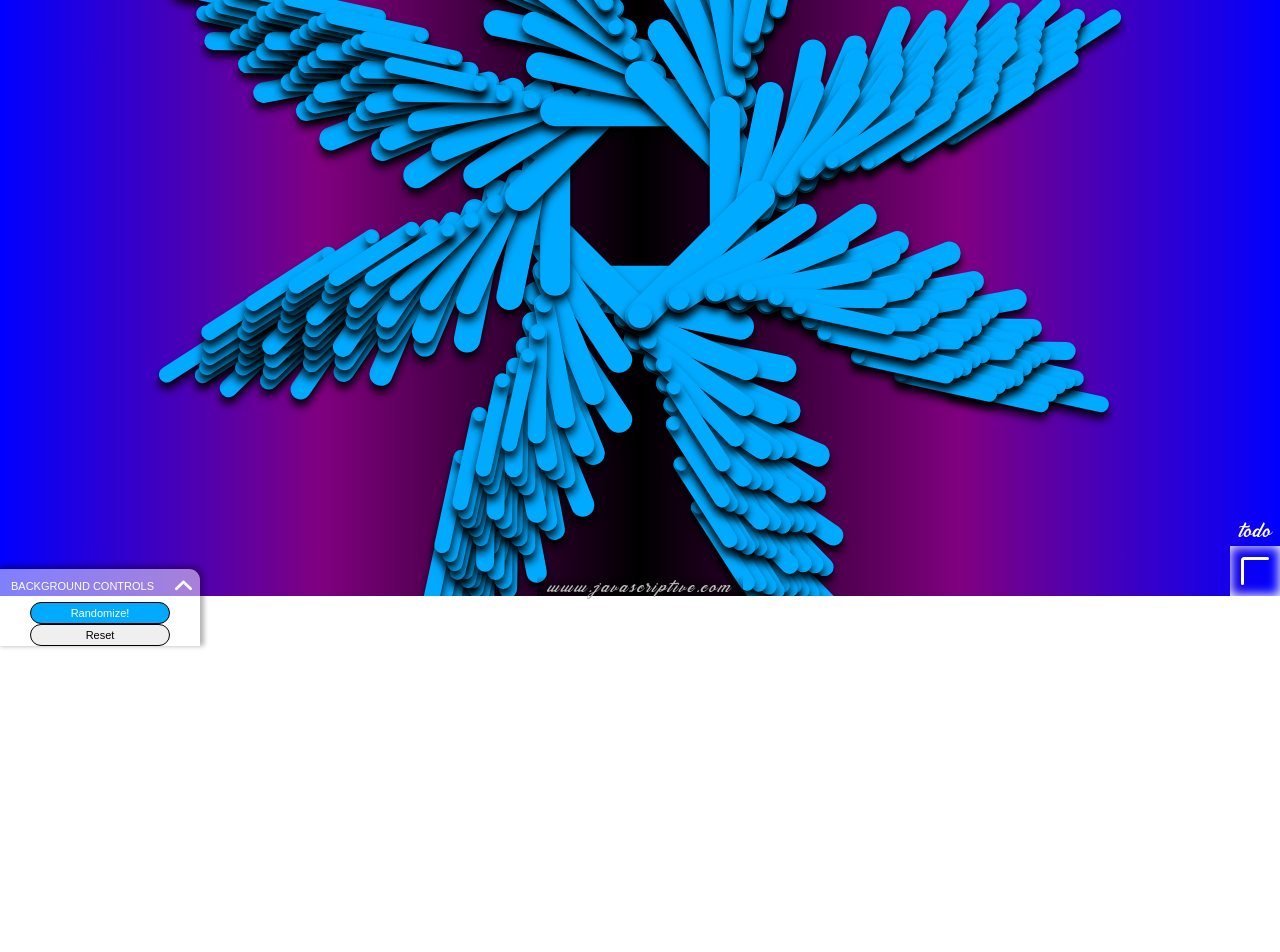
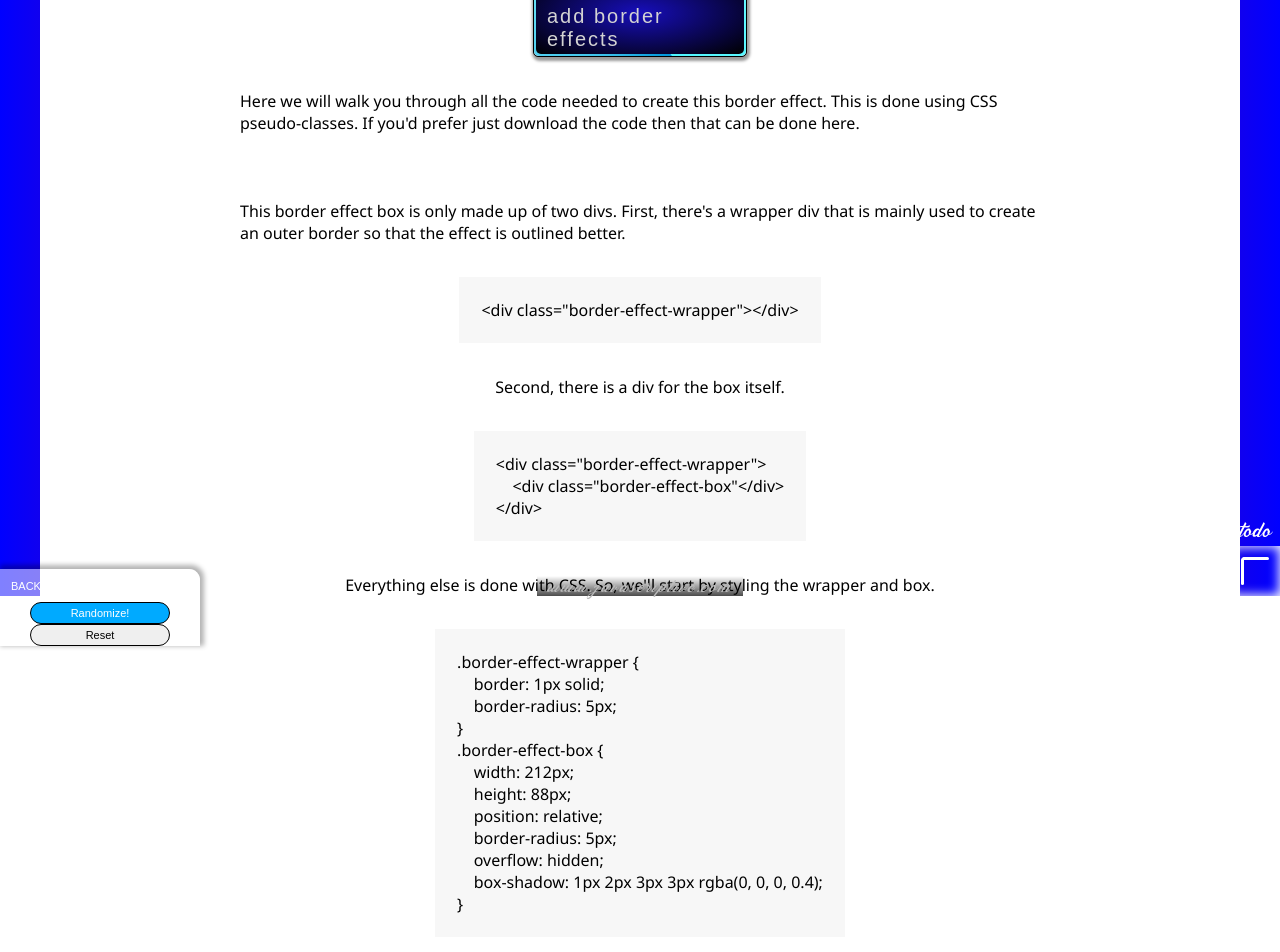
Before and after one commit to virtualepoch/web-engines-react, a React (Create React App) app: page /css/border-effect in a window 1280 px wide. Shown: the part 204-1156 px from the top of the page. Before the commit the page ends 800 px from the top, so only its background shows below. Built offline with nearby package versions, Linux system fonts and the light colour scheme.

Commit message:
added css page tut

```diff
--- a/src/App.js
+++ b/src/App.js
@@ -2,11 +2,12 @@ import Header from "./components/header/Header";
 import Footer from "./components/footer/Footer";
 import StarCanvas from "./components/star-canvas/StarCanvas";
 import CodoPage from "./components/todo/TodoPage";
-import Home from "./pages/Home";
-import Css from "./pages/Css";
-import Js from "./pages/Js";
-import Canvas from "./pages/Canvas";
-import Cgi from "./pages/Cgi";
+import Home from "./pages/home/Home";
+import Css from "./pages/css/Css";
+import BorderEffectPage from "./pages/css/border-effect-page/BorderEffectPage";
+import Js from "./pages/js/Js";
+import Canvas from "./pages/canvas/Canvas";
+import Cgi from "./pages/cgi/Cgi";
 import { Route, Routes } from "react-router-dom";
 import "./pages/common.css";
 
@@ -21,6 +22,7 @@ function App() {
         <Routes>
           <Route path="/" element={<Home />} />
           <Route path="/css" element={<Css />} />
+          <Route path="/css/border-effect" element={<BorderEffectPage />} />
           <Route path="/javascript" element={<Js />} />
           <Route path="/html-canvas" element={<Canvas />} />
           <Route path="/cgi" element={<Cgi />} />
--- /dev/null
+++ b/src/pages/css/BorderEffect.js
@@ -0,0 +1,9 @@
+import "./css.css";
+
+export default function BorderEffect() {
+  return (
+    <div className="border-effect-wrapper">
+      <div className="border-effect-box"></div>
+    </div>
+  );
+}
--- a/src/pages/Css.js
+++ b/src/pages/css/Css.js
@@ -1,4 +1,6 @@
-import BallScene from "../components/ball-scene/BallScene";
+import { Link } from "react-router-dom";
+import BallScene from "../../components/ball-scene/BallScene";
+import BorderEffect from "./BorderEffect";
 import "./css.css";
 
 export default function Css() {
@@ -13,9 +15,9 @@ export default function Css() {
         <p>Click either box to enter the tutorial</p>
         <div className="effects-container">
           <div className="border-effect-container">
-            <div className="border-effect-wrapper">
-              <div className="border-effect-box"></div>
-            </div>
+            <Link className="border-effect-link" to="/css/border-effect">
+              <BorderEffect />
+            </Link>
           </div>
           <p>-or-</p>
           <div className="wave-text-container">
--- /dev/null
+++ b/src/pages/css/border-effect-page/BorderEffectPage.js
@@ -0,0 +1,35 @@
+import BorderEffect from "../BorderEffect";
+import "./border-effect-page.css";
+
+export default function CssBorderEffect() {
+  return (
+    <div className="border-effect-page">
+      <h1>CSS Border Effect</h1>
+      <BorderEffect />
+      <p>Here we will walk you through all the code needed to create this border effect. This is done using CSS pseudo-classes. If you'd prefer just download the code then that can be done here. </p>
+      <p>This border effect box is only made up of two divs. First, there's a wrapper div that is mainly used to create an outer border so that the effect is outlined better.</p>
+      <pre className="html-example">{`<div class="border-effect-wrapper"></div>`}</pre>
+      <p>Second, there is a div for the box itself.</p>
+      <pre className="html-example">
+        {`<div class="border-effect-wrapper">
+    <div class="border-effect-box"</div>
+</div>`}
+      </pre>
+      <p>Everything else is done with CSS. So, we'll start by styling the wrapper and box.</p>
+      <pre className="html-example">
+        {`.border-effect-wrapper {
+    border: 1px solid;
+    border-radius: 5px;
+}
+.border-effect-box {
+    width: 212px;
+    height: 88px;
+    position: relative;
+    border-radius: 5px;
+    overflow: hidden;
+    box-shadow: 1px 2px 3px 3px rgba(0, 0, 0, 0.4);
+}`}
+      </pre>
+    </div>
+  );
+}
--- /dev/null
+++ b/src/pages/css/border-effect-page/border-effect-page.css
@@ -0,0 +1,27 @@
+.border-effect-page * {
+  font-family: "Segoe UI", Tahoma, Geneva, Verdana, sans-serif;
+}
+.border-effect-page {
+  width: 100%;
+  min-height: 100vh;
+  padding: 44px 12px;
+  display: flex;
+  flex-direction: column;
+  align-items: center;
+  pointer-events: all;
+  background: white;
+}
+.border-effect-page h1 {
+  padding: 22px;
+}
+.border-effect-page p {
+  max-width: 800px;
+  padding: 33px 0;
+}
+.html-example {
+  max-width: 100%;
+  padding: 22px;
+  /* white-space: nowrap; */
+  overflow-x: auto;
+  background: hsl(0deg 0% 97%);
+}
--- a/src/pages/css.css
+++ b/src/pages/css/css.css
@@ -158,19 +158,16 @@
   justify-content: space-around;
   box-shadow: inset 0 2px 4px 1px rgb(0, 0, 0, 0.5);
 }
-/* BORDER EFFECT /////////////////////////////////////////////////////////// */
+/* BORDER EFFECT /////////// */
 .border-effect-container {
   height: fit-content;
   margin: 12px 4px;
-  /* padding: 22px; */
   display: flex;
   align-items: center;
   justify-content: center;
-  /* background: url(/gifs/watergif-compress3.gif); */
-  background-size: 100% 100%;
 }
 .border-effect-wrapper {
-  border: 1px solid rgb(12, 0, 179);
+  border: 1px solid;
   border-radius: 5px;
 }
 .border-effect-box {
@@ -208,7 +205,7 @@
   color: lightgray;
   display: grid;
   place-items: center;
-  font-size: 20px;
+  font: 20px "Cormorant", sans-serif;
   letter-spacing: 2px;
   background: radial-gradient(rgb(23, 14, 186), black);
 }
```
Also changed, not shown: src/pages/canvas/Canvas.js (renamed from src/pages/Canvas.js), src/pages/cgi/Cgi.js (renamed from src/pages/Cgi.js), src/pages/home/Home.js (renamed from src/pages/Home.js), src/pages/home/home.css (renamed from src/pages/home.css), src/pages/js/Js.js (renamed from src/pages/Js.js).
